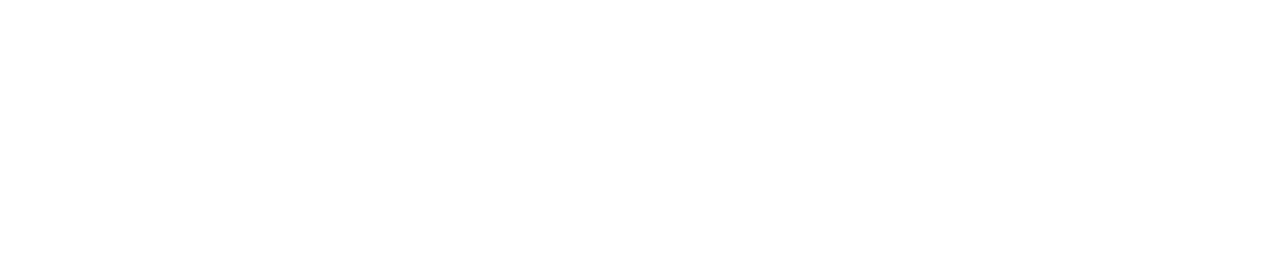
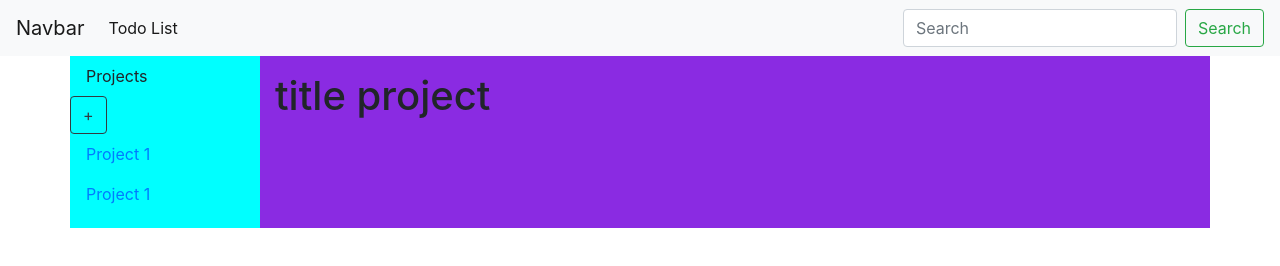
Before and after one commit to MiguelDP4/js-todo-list, a plain HTML site: page todo-list-v2.html in a window 1280 px wide. Drawn offline with nearby package versions, Linux system fonts and the light colour scheme.

Commit message:
add toast for design

```diff
--- a/todo-list-v2.html
+++ b/todo-list-v2.html
@@ -11,9 +11,72 @@
 
   <title>Hello, world!</title>
 </head>
-
 <body>
 
+  <nav class="navbar navbar-expand-lg navbar-light bg-light">
+    <a class="navbar-brand" href="#">Navbar</a>
+    <button class="navbar-toggler" type="button" data-toggle="collapse" data-target="#navbarSupportedContent" aria-controls="navbarSupportedContent" aria-expanded="false" aria-label="Toggle navigation">
+      <span class="navbar-toggler-icon"></span>
+    </button>
+
+    <div class="collapse navbar-collapse" id="navbarSupportedContent">
+      <ul class="navbar-nav mr-auto">
+        <li class="nav-item active">
+          <a class="nav-link" href="#">Todo List <span class="sr-only">(current)</span></a>
+        </li>
+
+      </ul>
+      <form class="form-inline my-2 my-lg-0">
+        <input class="form-control mr-sm-2" type="search" placeholder="Search" aria-label="Search">
+        <button class="btn btn-outline-success my-2 my-sm-0" type="submit">Search</button>
+      </form>
+    </div>
+  </nav>
+  <div class="container wrapper-content">
+    <div class="row">
+      <ul class="col-2 nav flex-column left-navbar">
+        <li class="nav-item">
+          <a class="nav-link active" >Projects</a> <button type="button" class="btn btn-outline-dark">+</button>
+        </li>
+        <li class="nav-item">
+          <a class="nav-link" href="#">Project 1</a>
+        </li>
+        <li class="nav-item">
+          <a class="nav-link" href="#">Project 1</a>
+        </li>
+      </ul>
+      <div class="col-10 todo-list">
+        <section class="py-3 project-wrapper">
+          <h1>title project</h1>
+          <div class="toast" role="alert" aria-live="assertive" aria-atomic="true">
+            <div class="toast-header">
+              <img src="..." class="rounded mr-2" alt="...">
+              <strong class="mr-auto">Bootstrap</strong>
+              <small>11 mins ago</small>
+              <button type="button" class="ml-2 mb-1 close" data-dismiss="toast" aria-label="Close">
+                <span aria-hidden="true">&times;</span>
+              </button>
+            </div>
+            <div class="toast-body">
+              Hello, world! This is a toast message.
+            </div>
+          </div>
+        </section>
+      </div>
+    </div>
+
+  </div>
+
+
+
+  <style>
+    .left-navbar{
+      background-color: aqua;
+    }
+    .todo-list{
+      background-color: blueviolet;
+    }
+  </style>
 </body>
 
 </html>
```
